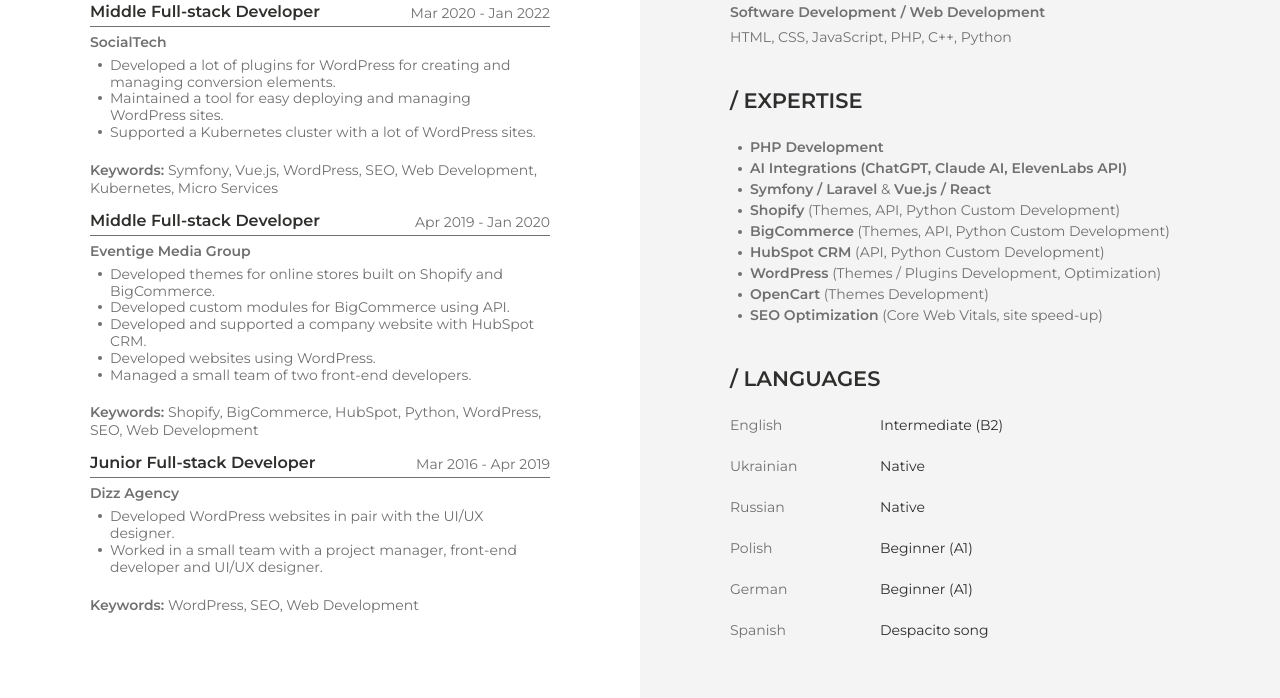
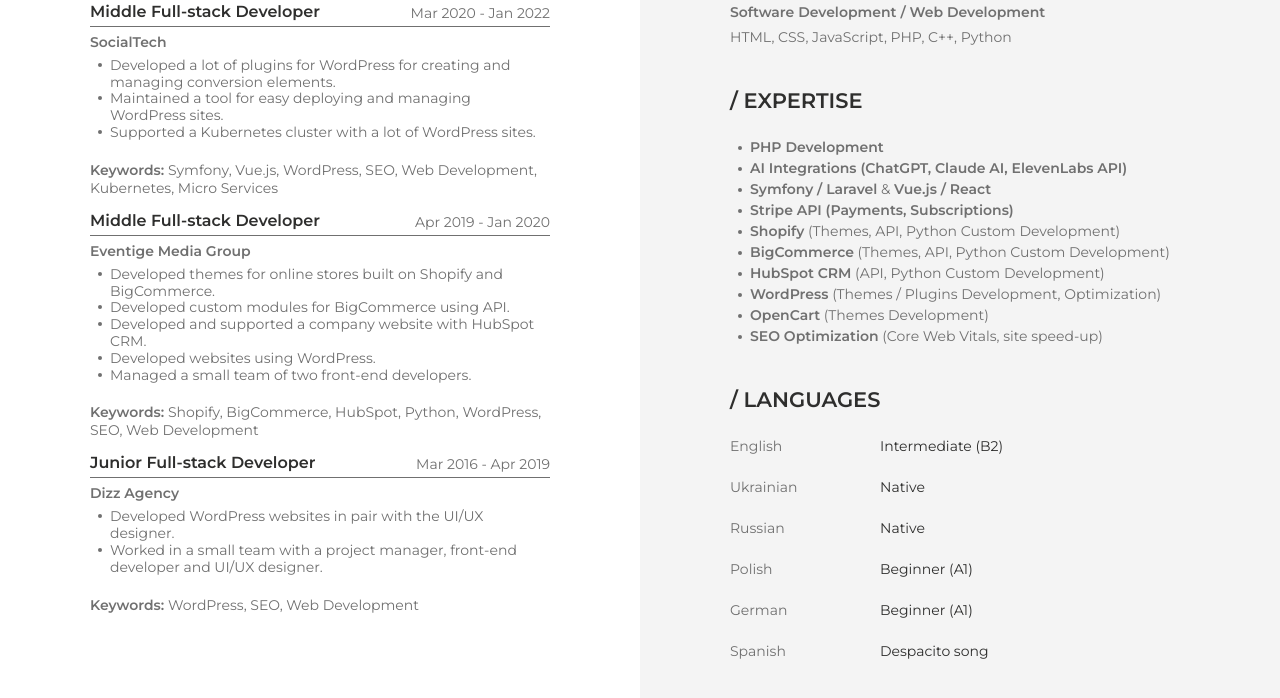
Before and after one commit to vitaliykoreev/resume, a website built with webpack: page docs/index.html in a window 1280 px wide. Shown: the part 1014-1712 px from the top of the page. Built offline with nearby package versions, Linux system fonts and the light colour scheme.

Commit message:
fix: fix

```diff
--- a/docs/index.html
+++ b/docs/index.html
@@ -256,6 +256,7 @@
                         <li><strong>PHP Development</strong></li>
                         <li><strong>AI Integrations (ChatGPT, Claude AI, ElevenLabs API)</strong></li>
                         <li><strong>Symfony / Laravel</strong> & <strong>Vue.js / React</strong></li>
+                        <li><strong>Stripe API (Payments, Subscriptions)</strong></li>
                         <li><strong>Shopify</strong> (Themes, API, Python Custom Development)</li>
                         <li><strong>BigCommerce</strong> (Themes, API, Python Custom Development)</li>
                         <li><strong>HubSpot CRM</strong> (API, Python Custom Development)</li>
```
